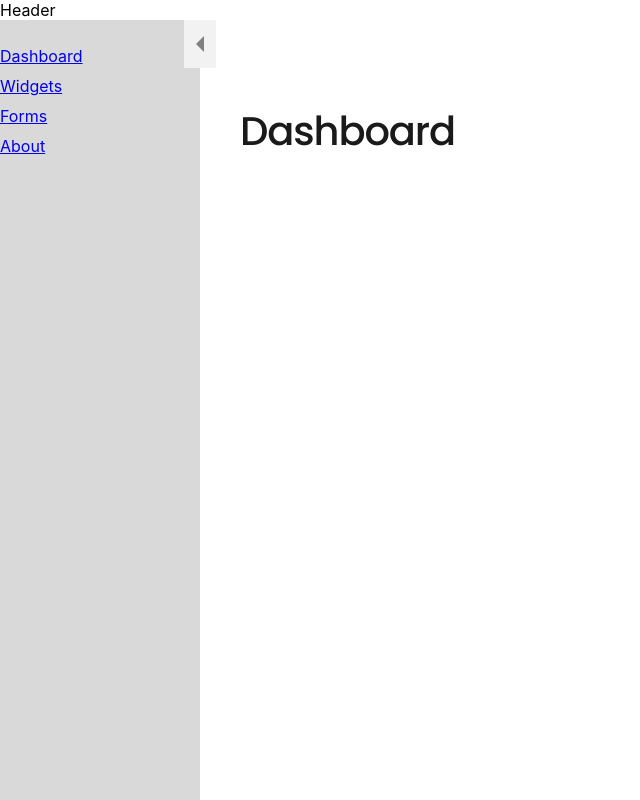
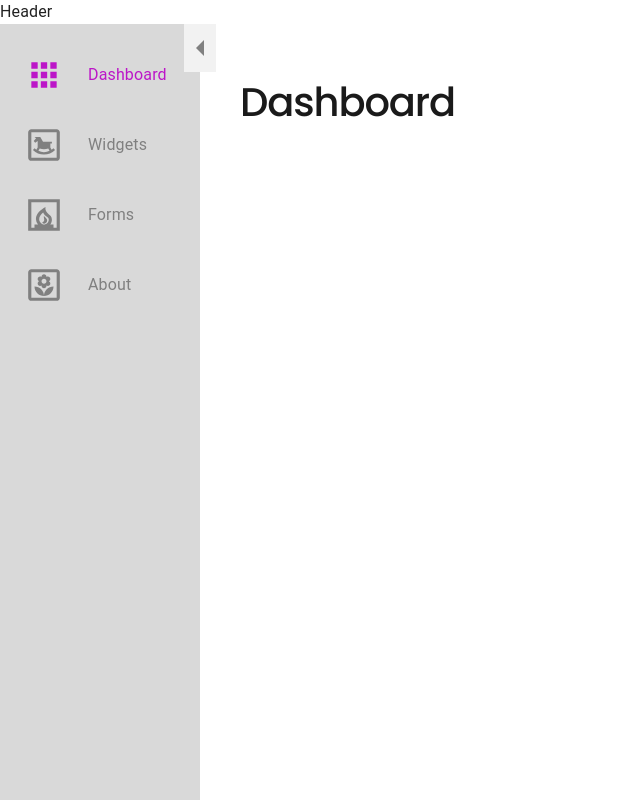
Before and after one commit to k3vnb/modular_montage, a React (Create React App) app: page /dashboard in a window 1280 px wide. Shown: the whole page, without its empty margins (0-640 px from the left). Built offline with nearby package versions, Linux system fonts and the light colour scheme.

Commit message:
add active and transitioning styles to sidebar

```diff
--- a/src/elements/Sidebar/Sidebar.elements.tsx
+++ b/src/elements/Sidebar/Sidebar.elements.tsx
@@ -1,6 +1,9 @@
-import { styled } from '@mui/system';
+import { Box, styled } from '@mui/system';
+import { Menu, MenuItem } from '@mui/base';
 import { UnstyledButton } from 'global/components/Buttons';
-import { TRANSITION_DURATION } from './constants';
+import { NavLink } from 'react-router-dom';
+import { SIDEBAR_WIDTH, TRANSITION_DURATION } from './constants';
+import type { NavRoute } from 'routes';
 
 type ToggleExpandButtonProps = {
   onClick: () => void;
@@ -12,6 +15,52 @@ export const ToggleExpandButton = ({ onClick, expanded }: ToggleExpandButtonProp
     <StyledToggleExpandButton onClick={onClick} aria-expanded={expanded} className={expanded ? 'btnExpanded' : ''} />
   );
 };
+
+const StyledNavLink = styled(NavLink)(({ theme }) => ({
+  width: '100%',
+  display: 'flex',
+  alignItems: 'center',
+  padding: '16px 0px',
+  textDecoration: 'none',
+  color: theme.palette.neutral[60],
+  transition: `all ${TRANSITION_DURATION}ms ease`,
+  '> .navIcon': {
+    width: SIDEBAR_WIDTH.collapsed,
+    minWidth: SIDEBAR_WIDTH.collapsed,
+    display: 'flex',
+    justifyContent: 'center',
+    alignItems: 'center',
+    fontSize: 38,
+  },
+  '&.active': {
+    color: theme.palette.primary.main,
+  },
+}));
+
+interface NavMenuItemProps extends NavRoute {
+  expanded: boolean;
+}
+
+export const NavMenuItem = ({ path, label, icon: Icon, expanded }: NavMenuItemProps): JSX.Element => {
+  return (
+    <MenuItem>
+      <Box component={StyledNavLink} to={path} className="showExpanded">
+        <Box className="navIcon">
+          <Icon fontSize="inherit" />
+        </Box>
+        <Box className="navLabel expandedLabel">{expanded && label}</Box>
+      </Box>
+    </MenuItem>
+  );
+};
+
+export const NavMenu = styled(Menu)(() => ({
+  '& > ul': {
+    listStyle: 'none',
+    padding: 0,
+    margin: 0,
+  },
+}));
 
 const StyledToggleExpandButton = styled(UnstyledButton)(({ theme }) => ({
   position: 'absolute',
--- a/src/elements/Sidebar/Sidebar.tsx
+++ b/src/elements/Sidebar/Sidebar.tsx
@@ -1,17 +1,45 @@
 import * as React from 'react';
 import { Box, Stack, styled } from '@mui/system';
-import { NavLink } from 'react-router-dom';
 import { NAV_ROUTES_LIST } from 'routes';
 
 import {
+  NavMenu,
+  NavMenuItem,
   ToggleExpandButton,
-} from "./Sidebar.elements";
+} from './Sidebar.elements';
 
 import {
   SIDEBAR_WIDTH,
   TRANSITION_DURATION,
   SIDEBAR_OVERFLOW_X_BUFFER,
 } from './constants';
+
+export const Sidebar: React.FC = () => {
+  const [expanded, setExpanded] = React.useState(true);
+
+  const toggleExpanded = React.useCallback(() => {
+    setExpanded((prevExpanded) => !prevExpanded);
+  }, [setExpanded]);
+
+  const width = React.useMemo(() => (
+    expanded ? SIDEBAR_WIDTH.expanded : SIDEBAR_WIDTH.collapsed
+  ), [expanded]);
+
+  return (
+    <RelativeWrapper width={width}>
+      <ToggleExpandButton onClick={toggleExpanded} expanded={expanded} />
+      <OverflowWrapper minWidth={width + SIDEBAR_OVERFLOW_X_BUFFER}>
+        <StyledStack width={width}>
+          <NavMenu slots={{ root: 'nav' }}>
+            {NAV_ROUTES_LIST.map((route) => (
+              <NavMenuItem key={route.path} expanded={expanded} {...route} />
+            ))}
+          </NavMenu>
+        </StyledStack>
+      </OverflowWrapper>
+    </RelativeWrapper>
+  );
+};
 
 const transition = `width ${TRANSITION_DURATION}ms cubic-bezier(0.4, 0, 0.6, 1) 0ms`;
 
@@ -29,37 +57,8 @@ const OverflowWrapper = styled(Box)(() => ({
 
 const StyledStack = styled(Stack)(({ theme }) => ({
   minHeight: '100%',
+  height: 'auto',
+  padding: '16px 0',
   backgroundColor: theme.palette.neutral[20],
   transition,
 }));
-
-export const Sidebar: React.FC = () => {
-  const [expanded, setExpanded] = React.useState(true);
-
-  const toggleExpanded = React.useCallback(() => {
-    setExpanded((prevExpanded) => !prevExpanded);
-  }, [setExpanded]);
-
-  const width = React.useMemo(() => (
-    expanded ? SIDEBAR_WIDTH.expanded : SIDEBAR_WIDTH.collapsed
-  ), [expanded]);
-
-  return (
-    <RelativeWrapper width={width}>
-      <ToggleExpandButton onClick={toggleExpanded} expanded={expanded} />
-      <OverflowWrapper minWidth={width + SIDEBAR_OVERFLOW_X_BUFFER}>
-        <StyledStack width={width} height="auto">
-          <ul style={{ listStyle: 'none', padding: 0 }}>
-            {NAV_ROUTES_LIST.map((route) => (
-              <li key={route.label} style={{ marginTop: '10px' }}>
-                <NavLink to={route.path}>
-                  {route.label}
-                </NavLink>
-              </li>
-            ))}
-          </ul>
-        </StyledStack>
-      </OverflowWrapper>
-    </RelativeWrapper>
-  );
-};
--- a/src/index.css
+++ b/src/index.css
@@ -11,3 +11,8 @@ code {
   font-family: source-code-pro, Menlo, Monaco, Consolas, 'Courier New',
     monospace;
 }
+
+h1, h2, h3, h4, h5, h6, p {
+  margin: 0;
+  padding: 0;
+}
--- a/src/index.tsx
+++ b/src/index.tsx
@@ -1,6 +1,7 @@
 import React from 'react';
 import ReactDOM from 'react-dom/client';
 import { RouterProvider } from 'react-router-dom';
+import CssBaseline from '@mui/material/CssBaseline';
 import './index.css';
 import { GlobalContextProvider } from './contexts/GlobalContext';
 import { router } from 'routes';
@@ -13,6 +14,7 @@ const root = ReactDOM.createRoot(
 root.render(
   <React.StrictMode>
     <GlobalContextProvider>
+      <CssBaseline />
       <RouterProvider router={router} />
     </GlobalContextProvider>
   </React.StrictMode>
```
